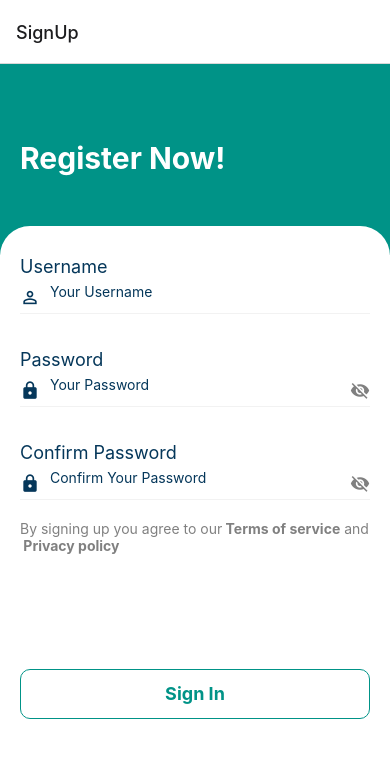
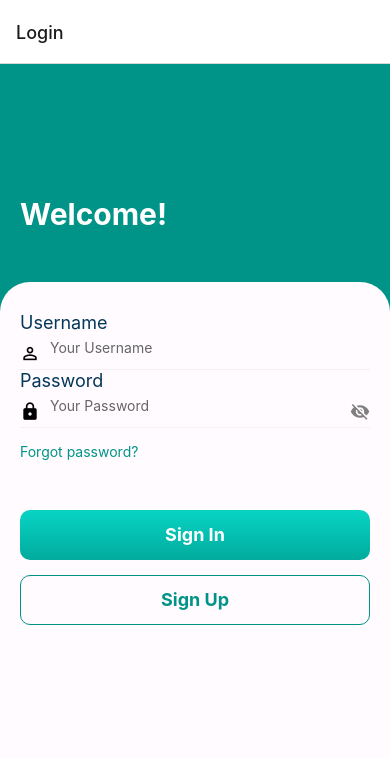
Before and after one commit to johnmccants002/Victory-React-Native, a React Native app: screen /Login in a window 390 px wide. Shown: the top 758 px of the page. Built offline with nearby package versions, Linux system fonts and the light colour scheme.

Commit message:
Sign Up Login

```diff
--- /dev/null
+++ b/src/components/context.tsx
@@ -0,0 +1,3 @@
+import React from "react";
+
+export const AuthContext = React.createContext({ signIn: "" });
--- a/src/navigation/AppNavigator.tsx
+++ b/src/navigation/AppNavigator.tsx
@@ -4,12 +4,19 @@ import { NavigationContainer } from "@react-navigation/native";
 import { createStackNavigator } from "@react-navigation/stack";
 import SignUp from "../screens/SignUp";
 import { SignUpUserInfo } from "../screens/SignUpUserInfo";
-
+import Login from "../screens/Login";
+import { Platform } from "react-native";
 const Stack = createStackNavigator();
 
 const SignUpNavigator = () => {
   return (
-    <Stack.Navigator>
+    <Stack.Navigator
+      initialRouteName="WorkerHome"
+      screenOptions={{
+        headerShown: Platform.OS === "ios" ? false : true,
+      }}
+    >
+      <Stack.Screen name="Login" component={Login} />
       <Stack.Screen name="SignUp" component={SignUp} />
       <Stack.Screen name="SignUpUserInfo" component={SignUpUserInfo} />
     </Stack.Navigator>
--- a/src/screens/SignUp.tsx
+++ b/src/screens/SignUp.tsx
@@ -173,7 +173,12 @@ const SignInScreen = () => {
             </Text>
           </View>
           <View style={styles.button}>
-            <TouchableOpacity style={styles.signIn} onPress={() => {}}>
+            <TouchableOpacity
+              style={styles.signIn}
+              onPress={() => {
+                navigation.navigate("SignUp");
+              }}
+            >
               <Text
                 style={[
                   styles.textSign,
--- a/src/screens/login.tsx
+++ b/src/screens/login.tsx
@@ -0,0 +1,306 @@
+import React from "react";
+import {
+  View,
+  Text,
+  TouchableOpacity,
+  TextInput,
+  Platform,
+  StyleSheet,
+  StatusBar,
+  Alert,
+} from "react-native";
+import * as Animatable from "react-native-animatable";
+import { useTheme } from "react-native-paper";
+import { LinearGradient } from "expo-linear-gradient";
+import { useNavigation } from "@react-navigation/native";
+import { MaterialCommunityIcons } from "@expo/vector-icons";
+
+const SignInScreen = () => {
+  const [data, setData] = React.useState({
+    username: "",
+    password: "",
+    check_textInputChange: false,
+    secureTextEntry: true,
+    isValidUser: true,
+    isValidPassword: true,
+  });
+
+  const { colors } = useTheme();
+
+  const navigation = useNavigation();
+
+  const textInputChange = (val: string) => {
+    if (val.trim().length >= 4) {
+      setData({
+        ...data,
+        username: val,
+        check_textInputChange: true,
+        isValidUser: true,
+      });
+    } else {
+      setData({
+        ...data,
+        username: val,
+        check_textInputChange: false,
+        isValidUser: false,
+      });
+    }
+  };
+
+  const handlePasswordChange = (val: string) => {
+    if (val.trim().length >= 8) {
+      setData({
+        ...data,
+        password: val,
+        isValidPassword: true,
+      });
+    } else {
+      setData({
+        ...data,
+        password: val,
+        isValidPassword: false,
+      });
+    }
+  };
+
+  const updateSecureTextEntry = () => {
+    setData({
+      ...data,
+      secureTextEntry: !data.secureTextEntry,
+    });
+  };
+
+  const handleValidUser = (val: string) => {
+    if (val.trim().length >= 4) {
+      setData({
+        ...data,
+        isValidUser: true,
+      });
+    } else {
+      setData({
+        ...data,
+        isValidUser: false,
+      });
+    }
+  };
+
+  const loginHandle = (userName: string, password: string) => {
+    console.log("Handle Login");
+  };
+
+  return (
+    <View style={styles.container}>
+      <StatusBar backgroundColor="#009387" barStyle="light-content" />
+      <View style={styles.header}>
+        <Text style={styles.text_header}>Welcome!</Text>
+      </View>
+      <Animatable.View
+        animation="fadeInUpBig"
+        style={[
+          styles.footer,
+          {
+            backgroundColor: colors.background,
+          },
+        ]}
+      >
+        <Text
+          style={[
+            styles.text_footer,
+            {
+              color: colors.text,
+            },
+          ]}
+        >
+          Username
+        </Text>
+        <View style={styles.action}>
+          <MaterialCommunityIcons
+            name="account-outline"
+            color={colors.text}
+            size={20}
+          />
+          <TextInput
+            placeholder="Your Username"
+            placeholderTextColor="#666666"
+            style={[
+              styles.textInput,
+              {
+                color: colors.text,
+              },
+            ]}
+            autoCapitalize="none"
+            onChangeText={(val) => textInputChange(val)}
+            onEndEditing={(e) => handleValidUser(e.nativeEvent.text)}
+          />
+          {data.check_textInputChange ? (
+            <Animatable.View animation="bounceIn">
+              <MaterialCommunityIcons
+                name="check-circle"
+                color="green"
+                size={20}
+              />
+            </Animatable.View>
+          ) : null}
+        </View>
+        {data.isValidUser ? null : (
+          <Animatable.View animation="fadeInLeft" duration={500}>
+            <Text style={styles.errorMsg}>
+              Username must be 4 characters long.
+            </Text>
+          </Animatable.View>
+        )}
+
+        <Text style={[styles.text_footer]}>Password</Text>
+        <View style={styles.action}>
+          <MaterialCommunityIcons name="lock" color={colors.text} size={20} />
+          <TextInput
+            placeholder="Your Password"
+            placeholderTextColor="#666666"
+            secureTextEntry={data.secureTextEntry ? true : false}
+            style={[styles.textInput]}
+            autoCapitalize="none"
+            onChangeText={(val) => handlePasswordChange(val)}
+          />
+          <TouchableOpacity onPress={updateSecureTextEntry}>
+            {data.secureTextEntry ? (
+              <MaterialCommunityIcons name="eye-off" color="grey" size={20} />
+            ) : (
+              <MaterialCommunityIcons name="eye" color="grey" size={20} />
+            )}
+          </TouchableOpacity>
+        </View>
+        {data.isValidPassword ? null : (
+          <Animatable.View animation="fadeInLeft" duration={500}>
+            <Text style={styles.errorMsg}>
+              Password must be 8 characters long.
+            </Text>
+          </Animatable.View>
+        )}
+
+        <TouchableOpacity>
+          <Text style={{ color: "#009387", marginTop: 15 }}>
+            Forgot password?
+          </Text>
+        </TouchableOpacity>
+        <View style={styles.button}>
+          <TouchableOpacity
+            style={styles.signIn}
+            onPress={() => {
+              loginHandle(data.username, data.password);
+            }}
+          >
+            <LinearGradient
+              colors={["#08d4c4", "#01ab9d"]}
+              style={styles.signIn}
+            >
+              <Text
+                style={[
+                  styles.textSign,
+                  {
+                    color: "#fff",
+                  },
+                ]}
+              >
+                Sign In
+              </Text>
+            </LinearGradient>
+          </TouchableOpacity>
+
+          <TouchableOpacity
+            onPress={() => navigation.navigate("SignUp")}
+            style={[
+              styles.signIn,
+              {
+                borderColor: "#009387",
+                borderWidth: 1,
+                marginTop: 15,
+              },
+            ]}
+          >
+            <Text
+              style={[
+                styles.textSign,
+                {
+                  color: "#009387",
+                },
+              ]}
+            >
+              Sign Up
+            </Text>
+          </TouchableOpacity>
+        </View>
+      </Animatable.View>
+    </View>
+  );
+};
+
+export default SignInScreen;
+
+const styles = StyleSheet.create({
+  container: {
+    flex: 1,
+    backgroundColor: "#009387",
+  },
+  header: {
+    flex: 1,
+    justifyContent: "flex-end",
+    paddingHorizontal: 20,
+    paddingBottom: 50,
+  },
+  footer: {
+    flex: 3,
+    backgroundColor: "#fff",
+    borderTopLeftRadius: 30,
+    borderTopRightRadius: 30,
+    paddingHorizontal: 20,
+    paddingVertical: 30,
+  },
+  text_header: {
+    color: "#fff",
+    fontWeight: "bold",
+    fontSize: 30,
+  },
+  text_footer: {
+    color: "#05375a",
+    fontSize: 18,
+  },
+  action: {
+    flexDirection: "row",
+    marginTop: 10,
+    borderBottomWidth: 1,
+    borderBottomColor: "#f2f2f2",
+    paddingBottom: 5,
+  },
+  actionError: {
+    flexDirection: "row",
+    marginTop: 10,
+    borderBottomWidth: 1,
+    borderBottomColor: "#FF0000",
+    paddingBottom: 5,
+  },
+  textInput: {
+    flex: 1,
+    marginTop: Platform.OS === "ios" ? 0 : -12,
+    paddingLeft: 10,
+    color: "#05375a",
+  },
+  errorMsg: {
+    color: "#FF0000",
+    fontSize: 14,
+  },
+  button: {
+    alignItems: "center",
+    marginTop: 50,
+  },
+  signIn: {
+    width: "100%",
+    height: 50,
+    justifyContent: "center",
+    alignItems: "center",
+    borderRadius: 10,
+  },
+  textSign: {
+    fontSize: 18,
+    fontWeight: "bold",
+  },
+});
```
Also changed, not shown: package.json (+4 -4 lines), src/models/users.tsx (added, +23 -0 lines), 1 other file (tests, documents, lock files or other folders).
